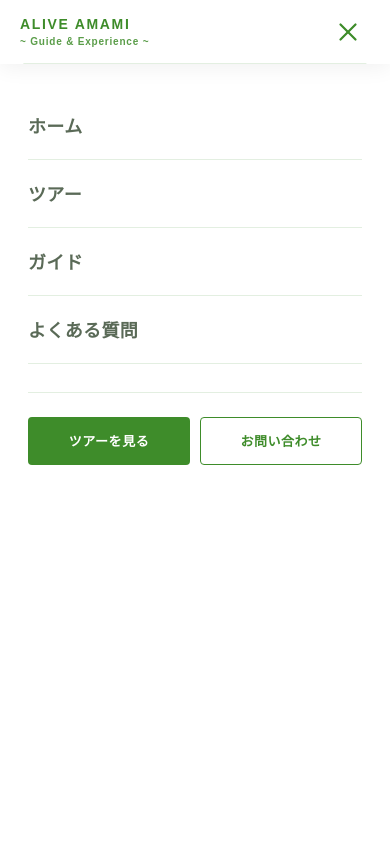
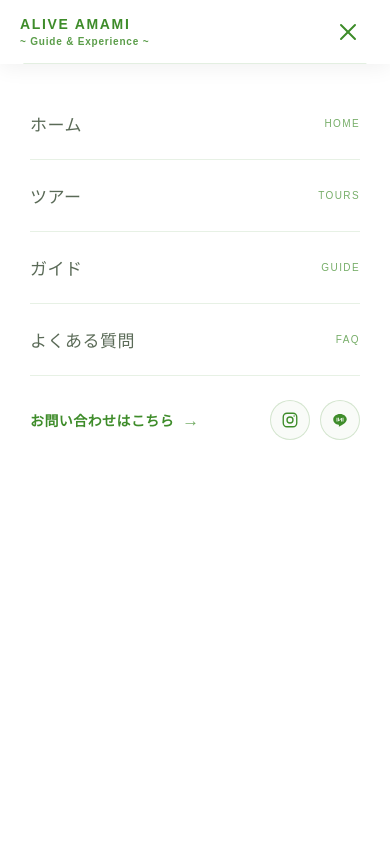
Before and after one commit to ikucha-portfolio/amami-guide-redesign, a React (Vite) app: page / in a window 390 px wide. Both pictures are taken after a click on the button "メニューを開く". Shown: the top 844 px of the page. Built offline with nearby package versions, Linux system fonts and the light colour scheme.

Commit message:
スマホナビゲーションとCTAを調整

```diff
--- a/src/components/Nav.jsx
+++ b/src/components/Nav.jsx
@@ -1,5 +1,5 @@
 import { useEffect, useState } from "react";
-import {  Menu, X } from "lucide-react";
+import { Menu, X } from "lucide-react";
 import { COLORS } from "../siteData";
 
 const C = COLORS;
@@ -34,9 +34,7 @@ export default function Nav({ onBack = null }) {
   // ========================================
 
   useEffect(() => {
-    const mediaQuery = window.matchMedia(
-      "(max-width: 768px)"
-    );
+    const mediaQuery = window.matchMedia("(max-width: 768px)");
 
     const handleResize = () => {
       setIsMobile(mediaQuery.matches);
@@ -51,15 +49,12 @@ export default function Nav({ onBack = null }) {
     mediaQuery.addEventListener("change", handleResize);
 
     return () => {
-      mediaQuery.removeEventListener(
-        "change",
-        handleResize
-      );
+      mediaQuery.removeEventListener("change", handleResize);
     };
   }, []);
 
   // ========================================
-  // Lock body scroll while menu is open
+  // Lock body scroll
   // ========================================
 
   useEffect(() => {
@@ -93,25 +88,22 @@ export default function Nav({ onBack = null }) {
     return true;
   };
 
-  // ----------------------------------------
+  // ========================================
   // Home
-  // ----------------------------------------
+  // ========================================
 
   const handleHomeClick = (e) => {
     e.preventDefault();
 
     setIsMenuOpen(false);
 
-    // Home上にいる場合
     if (scrollToSection("top")) {
       return;
     }
 
-    // 詳細ページなどからHomeへ戻る
     if (onBack) {
       onBack();
 
-      // Home描画後にトップへ
       setTimeout(() => {
         const top = document.getElementById("top");
 
@@ -131,32 +123,27 @@ export default function Nav({ onBack = null }) {
       return;
     }
 
-    // フォールバック
     window.location.href = "/";
   };
 
-  // ----------------------------------------
-  // Home Section
-  // ----------------------------------------
+  // ========================================
+  // Section
+  // ========================================
 
   const handleSectionClick = (e, sectionId) => {
     e.preventDefault();
 
     setIsMenuOpen(false);
 
-    // Home上に該当セクションがある場合
     if (scrollToSection(sectionId)) {
       return;
     }
 
-    // 詳細ページなどからHomeへ戻る
     if (onBack) {
       onBack();
 
-      // Home描画後に該当セクションへ移動
       setTimeout(() => {
-        const element =
-          document.getElementById(sectionId);
+        const element = document.getElementById(sectionId);
 
         if (element) {
           element.scrollIntoView({
@@ -169,7 +156,6 @@ export default function Nav({ onBack = null }) {
       return;
     }
 
-    // フォールバック
     window.location.href = `/#${sectionId}`;
   };
 
@@ -177,8 +163,6 @@ export default function Nav({ onBack = null }) {
   // Header Colors
   // ========================================
 
-  // メニューを開いている間は
-  // 屋号と×を常に緑色＋白背景にする
   const textColor =
     isMenuOpen
       ? C.textLight
@@ -226,9 +210,6 @@ export default function Nav({ onBack = null }) {
           top: 0,
           left: 0,
           right: 0,
-
-          // メニューを開いたときも
-          // メニューより必ず前面に表示
           zIndex: 300,
 
           height: "64px",
@@ -296,8 +277,7 @@ export default function Nav({ onBack = null }) {
                 letterSpacing: "0.08em",
                 lineHeight: 1.1,
                 color: logoColor,
-        opacity:
-          isMenuOpen
+                opacity: isMenuOpen
                   ? 0.85
                   : isScrolled
                   ? 0.85
@@ -310,6 +290,7 @@ export default function Nav({ onBack = null }) {
             </div>
           </div>
         </a>
+
         {/* ========================================
             Desktop Navigation
         ======================================== */}
@@ -386,10 +367,7 @@ export default function Nav({ onBack = null }) {
               <a
                 href="#tours"
                 onClick={(e) =>
-                  handleSectionClick(
-                    e,
-                    "tours"
-                  )
+                  handleSectionClick(e, "tours")
                 }
                 style={{
                   display: "inline-flex",
@@ -408,8 +386,7 @@ export default function Nav({ onBack = null }) {
 
                   textDecoration: "none",
 
-                  boxShadow:
-                    isScrolled
+                  boxShadow: isScrolled
                     ? "none"
                     : "0 4px 16px rgba(0,0,0,0.16)",
 
@@ -423,10 +400,7 @@ export default function Nav({ onBack = null }) {
               <a
                 href="#contact"
                 onClick={(e) =>
-                  handleSectionClick(
-                    e,
-                    "contact"
-                  )
+                  handleSectionClick(e, "contact")
                 }
                 style={{
                   display: "inline-flex",
@@ -435,18 +409,15 @@ export default function Nav({ onBack = null }) {
 
                   padding: "8px 18px",
 
-                  background:
-                    isScrolled
+                  background: isScrolled
                     ? "transparent"
                     : "rgba(255,255,255,0.08)",
 
-                  color:
-                    isScrolled
+                  color: isScrolled
                     ? C.green
                     : "#FFFFFF",
 
-                  border:
-                    isScrolled
+                  border: isScrolled
                     ? `1.5px solid ${C.green}`
                     : "1.5px solid rgba(255,255,255,0.85)",
 
@@ -500,19 +471,18 @@ export default function Nav({ onBack = null }) {
 
               cursor: "pointer",
 
-              transition:
-                "color 0.35s ease",
+              transition: "color 0.35s ease",
             }}
           >
             {isMenuOpen ? (
               <X
-                size={30}
-                strokeWidth={1.8}
+                size={28}
+                strokeWidth={1.7}
               />
             ) : (
               <Menu
-                size={28}
-                strokeWidth={1.8}
+                size={27}
+                strokeWidth={1.7}
               />
             )}
           </button>
@@ -534,8 +504,7 @@ export default function Nav({ onBack = null }) {
 
             background: dividerColor,
 
-            transform:
-              "translateX(-50%)",
+            transform: "translateX(-50%)",
 
             opacity: isMenuOpen
               ? 1
@@ -572,13 +541,11 @@ export default function Nav({ onBack = null }) {
 
             opacity: isMenuOpen ? 1 : 0,
 
-            visibility:
-              isMenuOpen
+            visibility: isMenuOpen
               ? "visible"
               : "hidden",
 
-            transform:
-              isMenuOpen
+            transform: isMenuOpen
               ? "translateY(0)"
               : "translateY(-12px)",
 
@@ -593,10 +560,7 @@ export default function Nav({ onBack = null }) {
               display: "flex",
               flexDirection: "column",
 
-              // Header 64px分だけ下から
-              // メニューを開始
-              padding:
-                "64px 28px 40px",
+              padding: "64px 30px 40px",
             }}
           >
             {/* ========================================
@@ -605,12 +569,13 @@ export default function Nav({ onBack = null }) {
 
             <div
               style={{
-                paddingTop: "28px",
+                paddingTop: "24px",
               }}
             >
               <MobileLink
                 href="#"
                 onClick={handleHomeClick}
+                en="HOME"
               >
                 ホーム
               </MobileLink>
@@ -618,11 +583,9 @@ export default function Nav({ onBack = null }) {
               <MobileLink
                 href="#tours"
                 onClick={(e) =>
-                  handleSectionClick(
-                    e,
-                    "tours"
-                  )
+                  handleSectionClick(e, "tours")
                 }
+                en="TOURS"
               >
                 ツアー
               </MobileLink>
@@ -630,11 +593,9 @@ export default function Nav({ onBack = null }) {
               <MobileLink
                 href="#guide"
                 onClick={(e) =>
-                  handleSectionClick(
-                    e,
-                    "guide"
-                  )
+                  handleSectionClick(e, "guide")
                 }
+                en="GUIDE"
               >
                 ガイド
               </MobileLink>
@@ -642,75 +603,35 @@ export default function Nav({ onBack = null }) {
               <MobileLink
                 href="#faq"
                 onClick={(e) =>
-                  handleSectionClick(
-                    e,
-                    "faq"
-                  )
+                  handleSectionClick(e, "faq")
                 }
+                en="FAQ"
               >
                 よくある質問
               </MobileLink>
             </div>
 
             {/* ========================================
-                Mobile CTA
+                Contact / SNS
+                ※ 上側のborderTopは入れない
+                   → FAQ下の線が二重にならない
             ======================================== */}
 
             <div
               style={{
-                marginTop: "28px",
+                marginTop: "0px",
                 paddingTop: "24px",
-
-                borderTop:
-                  "1px solid rgba(62,140,42,0.14)",
               }}
             >
               <div
                 style={{
-                  display: "grid",
-                  gridTemplateColumns:
-                    "1fr 1fr",
-                  gap: "10px",
+                  display: "flex",
+                  alignItems: "center",
+                  justifyContent: "space-between",
+                  gap: "18px",
                 }}
               >
-                {/* ツアーを見る */}
-
-                <a
-                  href="#tours"
-                  onClick={(e) =>
-                    handleSectionClick(
-                      e,
-                      "tours"
-                    )
-                  }
-                  style={{
-                    display: "flex",
-                    alignItems: "center",
-                    justifyContent: "center",
-
-                    height: "48px",
-
-                    background: C.green,
-                    color: "#FFFFFF",
-
-                    borderRadius: "4px",
-
-                    fontSize: "13px",
-                    fontWeight: 700,
-                    letterSpacing: "0.04em",
-
-                    textDecoration: "none",
-
-                    boxSizing: "border-box",
-
-                    transition:
-                      "opacity 0.2s ease, transform 0.2s ease",
-                  }}
-                >
-                  ツアーを見る
-                </a>
-
-                {/* お問い合わせ */}
+                {/* Contact */}
 
                 <a
                   href="#contact"
@@ -721,34 +642,73 @@ export default function Nav({ onBack = null }) {
                     )
                   }
                   style={{
-                    display: "flex",
+                    display: "inline-flex",
                     alignItems: "center",
-                    justifyContent: "center",
 
-                    height: "48px",
-
-                    background: "#FFFFFF",
                     color: C.green,
 
-                    border:
-                      `1.5px solid ${C.green}`,
+                    fontFamily:
+                      "'Noto Sans JP', sans-serif",
 
-                    borderRadius: "4px",
+                    fontSize: "14px",
+                    fontWeight: 600,
 
-                    fontSize: "13px",
-                    fontWeight: 600,
-                    letterSpacing: "0.04em",
+                    letterSpacing: "0.03em",
 
                     textDecoration: "none",
 
-                    boxSizing: "border-box",
-
-                    transition:
-                      "background 0.2s ease, transform 0.2s ease",
+                    whiteSpace: "nowrap",
                   }}
                 >
-                  お問い合わせ
+                  お問い合わせはこちら
+                  <span
+                    style={{
+                      marginLeft: "8px",
+                      fontFamily:
+                        "'Cabin', sans-serif",
+                      fontSize: "17px",
+                      fontWeight: 400,
+                      lineHeight: 1,
+                      opacity: 0.75,
+                    }}
+                  >
+                    →
+                  </span>
                 </a>
+
+                {/* SNS */}
+
+                <div
+                  style={{
+                    display: "flex",
+                    alignItems: "center",
+                    gap: "10px",
+                  }}
+                >
+                  {/* Instagram */}
+
+                  <a
+                    href="https://www.instagram.com/seasummer630/"
+                    target="_blank"
+                    rel="noopener noreferrer"
+                    aria-label="Instagram"
+                    style={socialIconStyle}
+                  >
+                    <InstagramIcon />
+                  </a>
+
+                  {/* LINE */}
+
+                  <a
+                    href="https://line.me/ti/p/YDpNqHNQou"
+                    target="_blank"
+                    rel="noopener noreferrer"
+                    aria-label="LINE"
+                    style={socialIconStyle}
+                  >
+                    <LineIcon />
+                  </a>
+                </div>
               </div>
             </div>
           </div>
@@ -778,6 +738,7 @@ function MobileLink({
   href,
   onClick,
   children,
+  en,
 }) {
   return (
     <a
@@ -786,25 +747,144 @@ function MobileLink({
       style={{
         display: "flex",
         alignItems: "center",
+        justifyContent: "space-between",
 
-        minHeight: "68px",
+        minHeight: "72px",
 
         borderBottom:
-          "1px solid rgba(62,140,42,0.14)",
+          "1px solid rgba(62,140,42,0.12)",
 
         color: C.textLight,
 
         fontFamily:
           "'Noto Sans JP', sans-serif",
 
-        fontSize: "18px",
-        fontWeight: 700,
-        letterSpacing: "0.02em",
+        fontSize: "17px",
+        fontWeight: 500,
+
+        letterSpacing: "0.03em",
 
         textDecoration: "none",
       }}
     >
-      {children}
+      <span>{children}</span>
+
+      <span
+        style={{
+          fontFamily:
+            "'Cabin', sans-serif",
+
+          fontSize: "10px",
+          fontWeight: 500,
+
+          letterSpacing: "0.14em",
+
+          color: C.green,
+
+          opacity: 0.7,
+        }}
+      >
+        {en}
+      </span>
     </a>
   );
 }
+
+/* ========================================
+   Social Icon Button
+======================================== */
+
+const socialIconStyle = {
+  width: "40px",
+  height: "40px",
+
+  display: "flex",
+  alignItems: "center",
+  justifyContent: "center",
+
+  border:
+    "1px solid rgba(62,140,42,0.20)",
+
+  borderRadius: "50%",
+
+  color: C.green,
+
+  background:
+    "rgba(62,140,42,0.03)",
+
+  textDecoration: "none",
+
+  flexShrink: 0,
+};
+
+/* ========================================
+   Instagram Icon
+======================================== */
+
+function InstagramIcon() {
+  return (
+    <svg
+      width="18"
+      height="18"
+      viewBox="0 0 24 24"
+      fill="none"
+      xmlns="http://www.w3.org/2000/svg"
+      aria-hidden="true"
+    >
+      <rect
+        x="3"
+        y="3"
+        width="18"
+        height="18"
+        rx="5"
+        stroke="currentColor"
+        strokeWidth="1.8"
+      />
+
+      <circle
+        cx="12"
+        cy="12"
+        r="4"
+        stroke="currentColor"
+        strokeWidth="1.8"
+      />
+
+      <circle
+        cx="17.5"
+        cy="6.5"
+        r="1"
+        fill="currentColor"
+      />
+    </svg>
+  );
+}
+
+/* ========================================
+   LINE Icon
+======================================== */
+
+function LineIcon() {
+  return (
+    <svg
+      width="18"
+      height="18"
+      viewBox="0 0 24 24"
+      fill="none"
+      xmlns="http://www.w3.org/2000/svg"
+      aria-hidden="true"
+    >
+      <path
+        d="M12 4C7.03 4 3 7.22 3 11.2C3 14.77 6.09 17.73 10.29 18.28C10.67 18.33 10.8 18.52 10.76 18.83C10.7 19.13 10.47 20.01 10.42 20.25C10.34 20.54 10.31 20.66 10.4 20.73C10.49 20.8 10.68 20.75 10.92 20.64C11.17 20.52 15.13 18.23 16.75 17.17C19.35 15.47 21 13.04 21 11.2C21 7.22 16.97 4 12 4Z"
+        fill="currentColor"
+      />
+
+      <path
+        d="M8 9.5V13.5M10 9.5V13.5L14 9.5V13.5M16 9.5V13.5"
+        stroke="#FFFFFF"
+        strokeWidth="1.1"
+        strokeLinecap="round"
+        strokeLinejoin="round"
+      />
+    </svg>
+  );
+}
```
Lines whose indentation alone changed are shown as unchanged.
